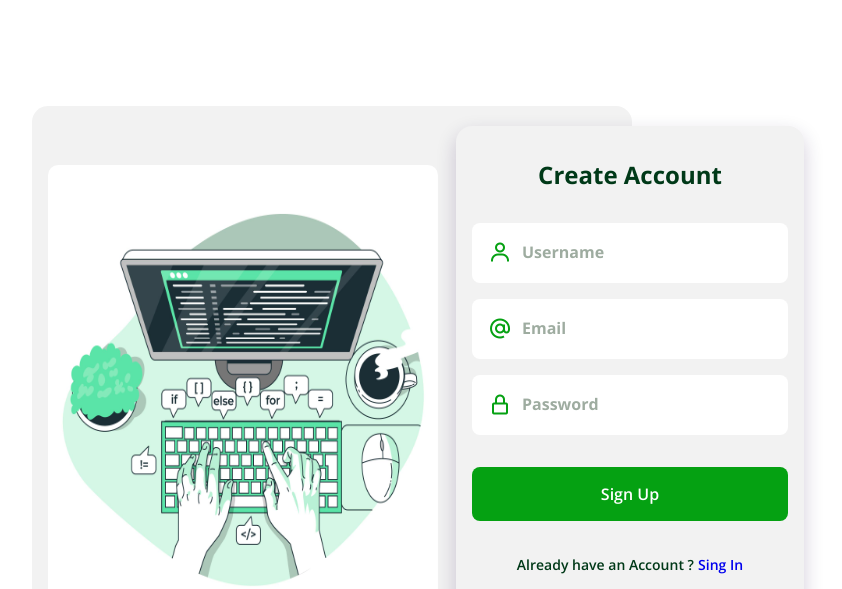
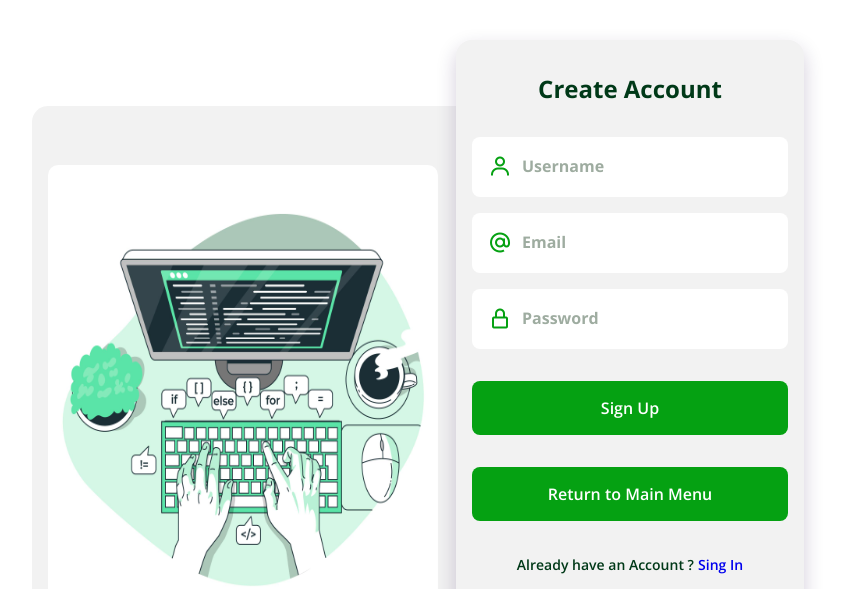
Before and after one commit to JavierG4/Usabilidad_Grupo, a plain HTML site: page prototipe/login_singup/singup.html in a window 1280 px wide. Shown: the top 589 px of the page, without its empty margins (214-1056 px from the left). Drawn offline with nearby package versions, Linux system fonts and the light colour scheme.

Commit message:
Update singup.html

```diff
--- a/prototipe/login_singup/singup.html
+++ b/prototipe/login_singup/singup.html
@@ -39,6 +39,7 @@
                         </div>
 
                         <a href="login.html" class="login__button">Sign Up</a>
+                        <a href="../MenuPrincipal/MainMenu.html" class="login__button" style="margin-top: 1rem;">Return to Main Menu</a>
 
                         <div>
                             <span class="login__account">Already have an Account ?</span>
```
